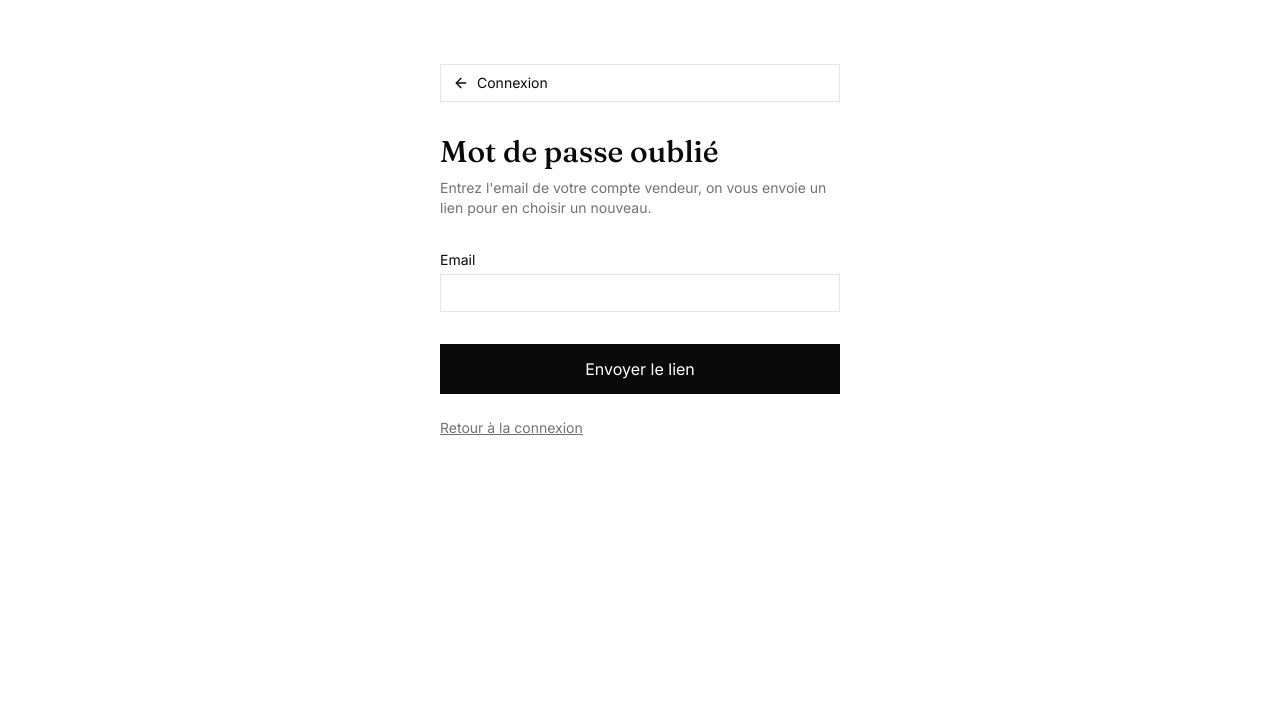
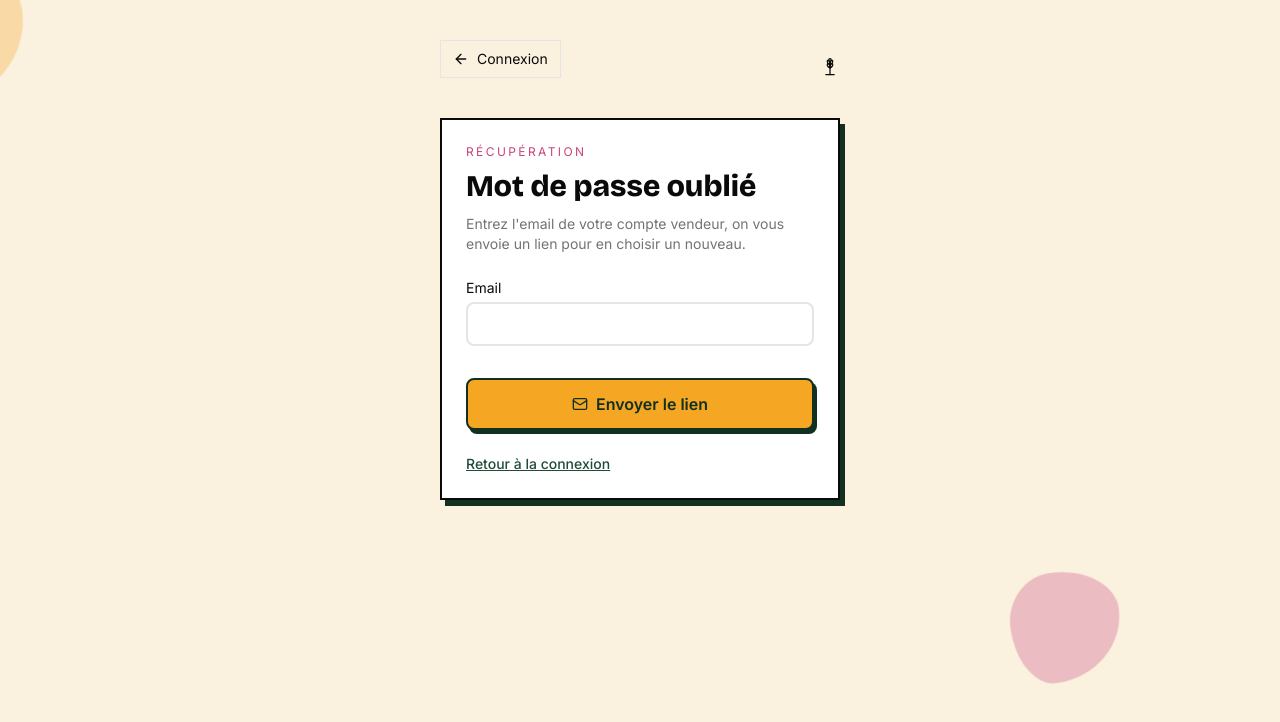
Before and after one commit to adefal849/marketplace-v1, a Next.js app: page /mot-de-passe-oublie in a window 1280 px wide. Shown: the top 722 px of the page. Built offline with nearby package versions, Linux system fonts and the light colour scheme.

Commit message:
Pages auth restylées

```diff
--- /dev/null
+++ b/app/(auth)/AuthShell.js
@@ -0,0 +1,44 @@
+import BackButton from "../BackButton";
+import LogoDivineHarvest from "../LogoDivineHarvest";
+
+const FORMES = [
+  { top: "-6%", left: "-8%", size: 140, color: "#F5A623" },
+  { top: "70%", left: "80%", size: 110, color: "#C8447A" },
+  { top: "40%", left: "-10%", size: 80, color: "#FF6B45" },
+];
+
+// Habillage partagé par connexion / inscription / mots de passe : fond crème,
+// formes flottantes discrètes, carte "à jouer" centrée. Garde la logique de
+// chaque page intacte, ne touche qu'au décor autour du formulaire.
+export default function AuthShell({ retourVers, retourTexte, eyebrow, titre, sousTitre, children }) {
+  return (
+    <main className="relative min-h-screen overflow-hidden bg-cream dark:bg-forest-deep">
+      {FORMES.map((f, i) => (
+        <div
+          key={i}
+          className="forme-flottante animate-deriver-lent opacity-30"
+          style={{ top: f.top, left: f.left, width: f.size, height: f.size, background: f.color }}
+        />
+      ))}
+
+      <div className="relative mx-auto flex min-h-screen max-w-md flex-col px-6 py-10">
+        <div className="flex items-center justify-between">
+          <BackButton secours={retourVers} texte={retourTexte} />
+          <LogoDivineHarvest size={20} />
+        </div>
+
+        <div className="carte-jeu mt-6 border-2 border-ink bg-paper p-6 shadow-[5px_6px_0_0_#12301F] dark:border-cream dark:bg-forest">
+          {eyebrow && (
+            <p className="font-body text-xs uppercase tracking-[0.2em] text-berry dark:text-gold">
+              {eyebrow}
+            </p>
+          )}
+          <h1 className="mt-2 font-hero text-3xl font-extrabold leading-tight">{titre}</h1>
+          {sousTitre && <div className="mt-2 text-sm text-muted dark:text-cream/70">{sousTitre}</div>}
+
+          {children}
+        </div>
+      </div>
+    </main>
+  );
+}
--- a/app/(auth)/connexion/page.js
+++ b/app/(auth)/connexion/page.js
@@ -3,7 +3,14 @@
 import { useState } from "react";
 import { useRouter } from "next/navigation";
 import Link from "next/link";
-import BackButton from "../../BackButton";
+import { LogIn } from "lucide-react";
+import AuthShell from "../AuthShell";
+
+const champ =
+  "w-full rounded-lg border-2 border-line bg-paper px-3 py-2.5 outline-none transition-colors focus:border-forest focus:ring-2 focus:ring-gold/40 dark:border-line-dark dark:bg-forest-deep";
+
+const bouton =
+  "mt-4 flex items-center justify-center gap-2 rounded-lg border-2 border-forest-deep bg-gold px-4 py-3 font-semibold text-forest-deep shadow-[3px_4px_0_0_#12301F] transition-transform hover:-translate-y-0.5 active:translate-y-0 active:shadow-none disabled:opacity-50 disabled:hover:translate-y-0";
 
 export default function Connexion() {
   const router = useRouter();
@@ -35,23 +42,27 @@ export default function Connexion() {
   }
 
   return (
-    <main className="mx-auto flex min-h-screen max-w-md flex-col px-6 py-16">
-      <BackButton secours="/" texte="Accueil" />
-      <h1 className="mt-4 font-display text-3xl">Connexion</h1>
-      <p className="mt-2 text-sm text-muted">
-        Pas encore de compte ?{" "}
-        <Link href="/inscription" className="underline">
-          Créez-en un
-        </Link>
-      </p>
-
-      <form onSubmit={onSubmit} className="mt-10 flex flex-col gap-4">
+    <AuthShell
+      retourVers="/"
+      retourTexte="Accueil"
+      eyebrow="Espace vendeur"
+      titre="Connexion"
+      sousTitre={
+        <>
+          Pas encore de compte ?{" "}
+          <Link href="/inscription" className="font-medium text-forest underline dark:text-gold">
+            Créez-en un
+          </Link>
+        </>
+      }
+    >
+      <form onSubmit={onSubmit} className="mt-6 flex flex-col gap-4">
         <label className="flex flex-col gap-1 text-sm">
           Email
           <input
             required
             type="email"
-            className="border border-line px-3 py-2"
+            className={champ}
             value={form.email}
             onChange={(e) => setForm({ ...form, email: e.target.value })}
           />
@@ -62,25 +73,23 @@ export default function Connexion() {
           <input
             required
             type="password"
-            className="border border-line px-3 py-2"
+            className={champ}
             value={form.motDePasse}
             onChange={(e) => setForm({ ...form, motDePasse: e.target.value })}
           />
         </label>
 
-        <Link href="/mot-de-passe-oublie" className="-mt-2 self-start text-xs underline text-muted">
+        <Link href="/mot-de-passe-oublie" className="-mt-2 self-start text-xs text-muted underline">
           Mot de passe oublié ?
         </Link>
 
-        {erreur && <p className="text-sm">{erreur}</p>}
+        {erreur && <p className="rounded-lg bg-berry/10 px-3 py-2 text-sm text-berry">{erreur}</p>}
 
-        <button
-          disabled={chargement}
-          className="mt-4 border border-ink bg-ink px-4 py-3 text-paper hover:bg-paper hover:text-ink transition-colors disabled:opacity-50"
-        >
+        <button disabled={chargement} className={bouton}>
+          <LogIn size={16} />
           {chargement ? "Connexion..." : "Se connecter"}
         </button>
       </form>
-    </main>
+    </AuthShell>
   );
 }
--- a/app/(auth)/inscription/page.js
+++ b/app/(auth)/inscription/page.js
@@ -3,8 +3,15 @@
 import { useState } from "react";
 import { useRouter } from "next/navigation";
 import Link from "next/link";
-import BackButton from "../../BackButton";
+import { Store } from "lucide-react";
+import AuthShell from "../AuthShell";
 import { PAYS, drapeau } from "../../pays";
+
+const champ =
+  "w-full rounded-lg border-2 border-line bg-paper px-3 py-2.5 outline-none transition-colors focus:border-forest focus:ring-2 focus:ring-gold/40 dark:border-line-dark dark:bg-forest-deep";
+
+const bouton =
+  "mt-4 flex items-center justify-center gap-2 rounded-lg border-2 border-forest-deep bg-gold px-4 py-3 font-semibold text-forest-deep shadow-[3px_4px_0_0_#12301F] transition-transform hover:-translate-y-0.5 active:translate-y-0 active:shadow-none disabled:opacity-50 disabled:hover:translate-y-0";
 
 export default function Inscription() {
   const router = useRouter();
@@ -36,22 +43,26 @@ export default function Inscription() {
   }
 
   return (
-    <main className="mx-auto flex min-h-screen max-w-md flex-col px-6 py-16">
-      <BackButton secours="/" texte="Accueil" />
-      <h1 className="mt-4 font-display text-3xl">Créer votre compte vendeur</h1>
-      <p className="mt-2 text-sm text-muted">
-        Déjà inscrit ?{" "}
-        <Link href="/connexion" className="underline">
-          Connectez-vous
-        </Link>
-      </p>
-
-      <form onSubmit={onSubmit} className="mt-10 flex flex-col gap-4">
+    <AuthShell
+      retourVers="/"
+      retourTexte="Accueil"
+      eyebrow="Devenir vendeur"
+      titre="Créer votre compte vendeur"
+      sousTitre={
+        <>
+          Déjà inscrit ?{" "}
+          <Link href="/connexion" className="font-medium text-forest underline dark:text-gold">
+            Connectez-vous
+          </Link>
+        </>
+      }
+    >
+      <form onSubmit={onSubmit} className="mt-6 flex flex-col gap-4">
         <label className="flex flex-col gap-1 text-sm">
           Nom
           <input
             required
-            className="border border-line px-3 py-2 focus-visible:outline-none"
+            className={champ}
             value={form.nom}
             onChange={(e) => setForm({ ...form, nom: e.target.value })}
           />
@@ -62,7 +73,7 @@ export default function Inscription() {
           <input
             required
             type="email"
-            className="border border-line px-3 py-2"
+            className={champ}
             value={form.email}
             onChange={(e) => setForm({ ...form, email: e.target.value })}
           />
@@ -74,7 +85,7 @@ export default function Inscription() {
             required
             type="password"
             minLength={6}
-            className="border border-line px-3 py-2"
+            className={champ}
             value={form.motDePasse}
             onChange={(e) => setForm({ ...form, motDePasse: e.target.value })}
           />
@@ -84,7 +95,7 @@ export default function Inscription() {
           Pays
           <select
             required
-            className="border border-line px-3 py-2"
+            className={champ}
             value={form.pays}
             onChange={(e) => setForm({ ...form, pays: e.target.value })}
           >
@@ -97,15 +108,13 @@ export default function Inscription() {
           </select>
         </label>
 
-        {erreur && <p className="text-sm">{erreur}</p>}
+        {erreur && <p className="rounded-lg bg-berry/10 px-3 py-2 text-sm text-berry">{erreur}</p>}
 
-        <button
-          disabled={chargement}
-          className="mt-4 border border-ink bg-ink px-4 py-3 text-paper hover:bg-paper hover:text-ink transition-colors disabled:opacity-50"
-        >
+        <button disabled={chargement} className={bouton}>
+          <Store size={16} />
           {chargement ? "Création..." : "Créer mon compte"}
         </button>
       </form>
-    </main>
+    </AuthShell>
   );
 }
--- a/app/(auth)/mot-de-passe-oublie/page.js
+++ b/app/(auth)/mot-de-passe-oublie/page.js
@@ -2,7 +2,14 @@
 
 import { useState } from "react";
 import Link from "next/link";
-import BackButton from "../../BackButton";
+import { Mail, CheckCircle2 } from "lucide-react";
+import AuthShell from "../AuthShell";
+
+const champ =
+  "w-full rounded-lg border-2 border-line bg-paper px-3 py-2.5 outline-none transition-colors focus:border-forest focus:ring-2 focus:ring-gold/40 dark:border-line-dark dark:bg-forest-deep";
+
+const bouton =
+  "mt-4 flex items-center justify-center gap-2 rounded-lg border-2 border-forest-deep bg-gold px-4 py-3 font-semibold text-forest-deep shadow-[3px_4px_0_0_#12301F] transition-transform hover:-translate-y-0.5 active:translate-y-0 active:shadow-none disabled:opacity-50 disabled:hover:translate-y-0";
 
 export default function MotDePasseOublie() {
   const [email, setEmail] = useState("");
@@ -22,45 +29,44 @@ export default function MotDePasseOublie() {
   }
 
   return (
-    <main className="mx-auto flex min-h-screen max-w-md flex-col px-6 py-16">
-      <BackButton secours="/connexion" texte="Connexion" />
-      <h1 className="mt-4 font-display text-3xl">Mot de passe oublié</h1>
-      <p className="mt-2 text-sm text-muted">
-        Entrez l'email de votre compte vendeur, on vous envoie un lien pour en choisir un nouveau.
-      </p>
-
+    <AuthShell
+      retourVers="/connexion"
+      retourTexte="Connexion"
+      eyebrow="Récupération"
+      titre="Mot de passe oublié"
+      sousTitre="Entrez l'email de votre compte vendeur, on vous envoie un lien pour en choisir un nouveau."
+    >
       {envoye ? (
-        <p className="mt-8 border border-line p-4 text-sm">
+        <p className="mt-6 flex items-start gap-2 rounded-lg border-2 border-forest bg-forest/5 p-4 text-sm dark:border-gold dark:bg-transparent">
+          <CheckCircle2 size={18} className="mt-0.5 shrink-0 text-forest dark:text-gold" />
           Si un compte existe avec cet email, un lien de réinitialisation vient d'être envoyé.
           Pensez à vérifier vos spams.
         </p>
       ) : (
-        <form onSubmit={onSubmit} className="mt-8 flex flex-col gap-4">
+        <form onSubmit={onSubmit} className="mt-6 flex flex-col gap-4">
           <label className="flex flex-col gap-1 text-sm">
             Email
             <input
               required
               type="email"
-              className="border border-line px-3 py-2"
+              className={champ}
               value={email}
               onChange={(e) => setEmail(e.target.value)}
             />
           </label>
 
-          <button
-            disabled={chargement}
-            className="mt-4 border border-ink bg-ink px-4 py-3 text-paper hover:bg-paper hover:text-ink transition-colors disabled:opacity-50"
-          >
+          <button disabled={chargement} className={bouton}>
+            <Mail size={16} />
             {chargement ? "Envoi..." : "Envoyer le lien"}
           </button>
         </form>
       )}
 
       <p className="mt-6 text-sm text-muted">
-        <Link href="/connexion" className="underline">
+        <Link href="/connexion" className="font-medium text-forest underline dark:text-gold">
           Retour à la connexion
         </Link>
       </p>
-    </main>
+    </AuthShell>
   );
 }
--- a/app/(auth)/reinitialiser-mot-de-passe/page.js
+++ b/app/(auth)/reinitialiser-mot-de-passe/page.js
@@ -2,7 +2,14 @@
 
 import { Suspense, useState } from "react";
 import { useSearchParams, useRouter } from "next/navigation";
-import BackButton from "../../BackButton";
+import { KeyRound, CheckCircle2 } from "lucide-react";
+import AuthShell from "../AuthShell";
+
+const champ =
+  "w-full rounded-lg border-2 border-line bg-paper px-3 py-2.5 outline-none transition-colors focus:border-forest focus:ring-2 focus:ring-gold/40 dark:border-line-dark dark:bg-forest-deep";
+
+const bouton =
+  "mt-4 flex items-center justify-center gap-2 rounded-lg border-2 border-forest-deep bg-gold px-4 py-3 font-semibold text-forest-deep shadow-[3px_4px_0_0_#12301F] transition-transform hover:-translate-y-0.5 active:translate-y-0 active:shadow-none disabled:opacity-50 disabled:hover:translate-y-0";
 
 function FormulaireReinitialisation() {
   const router = useRouter();
@@ -36,33 +43,40 @@ function FormulaireReinitialisation() {
   }
 
   if (!token) {
-    return <p className="mt-8 text-sm">Lien invalide. Refaites une demande depuis la page de connexion.</p>;
+    return (
+      <p className="mt-6 rounded-lg border-2 border-berry bg-berry/10 p-4 text-sm text-berry">
+        Lien invalide. Refaites une demande depuis la page de connexion.
+      </p>
+    );
   }
 
   if (succes) {
-    return <p className="mt-8 border border-line p-4 text-sm">Mot de passe mis à jour, redirection...</p>;
+    return (
+      <p className="mt-6 flex items-center gap-2 rounded-lg border-2 border-forest bg-forest/5 p-4 text-sm dark:border-gold dark:bg-transparent">
+        <CheckCircle2 size={18} className="shrink-0 text-forest dark:text-gold" />
+        Mot de passe mis à jour, redirection...
+      </p>
+    );
   }
 
   return (
-    <form onSubmit={onSubmit} className="mt-8 flex flex-col gap-4">
+    <form onSubmit={onSubmit} className="mt-6 flex flex-col gap-4">
       <label className="flex flex-col gap-1 text-sm">
         Nouveau mot de passe
         <input
           required
           minLength={6}
           type="password"
-          className="border border-line px-3 py-2"
+          className={champ}
           value={motDePasse}
           onChange={(e) => setMotDePasse(e.target.value)}
         />
       </label>
 
-      {erreur && <p className="text-sm">{erreur}</p>}
+      {erreur && <p className="rounded-lg bg-berry/10 px-3 py-2 text-sm text-berry">{erreur}</p>}
 
-      <button
-        disabled={chargement}
-        className="mt-4 border border-ink bg-ink px-4 py-3 text-paper hover:bg-paper hover:text-ink transition-colors disabled:opacity-50"
-      >
+      <button disabled={chargement} className={bouton}>
+        <KeyRound size={16} />
         {chargement ? "Enregistrement..." : "Choisir ce mot de passe"}
       </button>
     </form>
@@ -71,13 +85,10 @@ function FormulaireReinitialisation() {
 
 export default function ReinitialiserMotDePasse() {
   return (
-    <main className="mx-auto flex min-h-screen max-w-md flex-col px-6 py-16">
-      <BackButton secours="/connexion" texte="Connexion" />
-      <h1 className="mt-4 font-display text-3xl">Nouveau mot de passe</h1>
-
+    <AuthShell retourVers="/connexion" retourTexte="Connexion" eyebrow="Récupération" titre="Nouveau mot de passe">
       <Suspense fallback={null}>
         <FormulaireReinitialisation />
       </Suspense>
-    </main>
+    </AuthShell>
   );
 }
```
